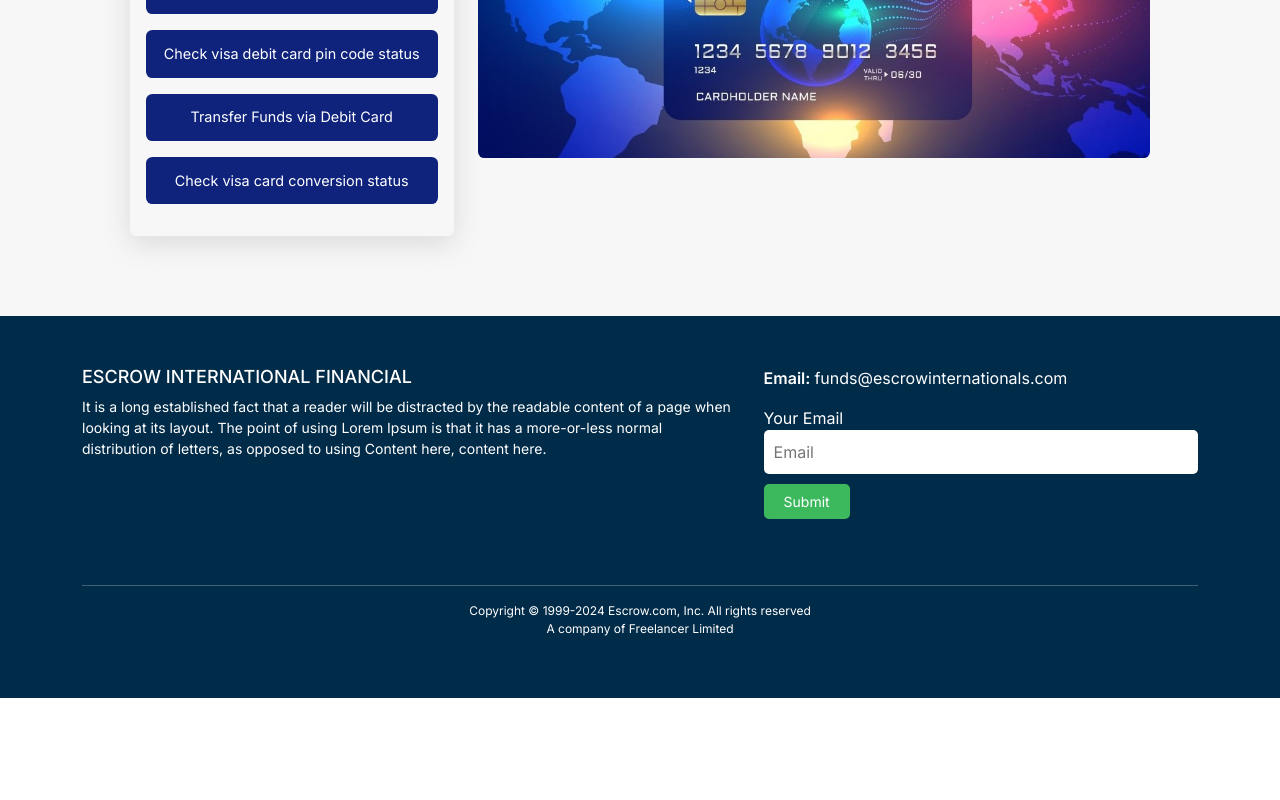
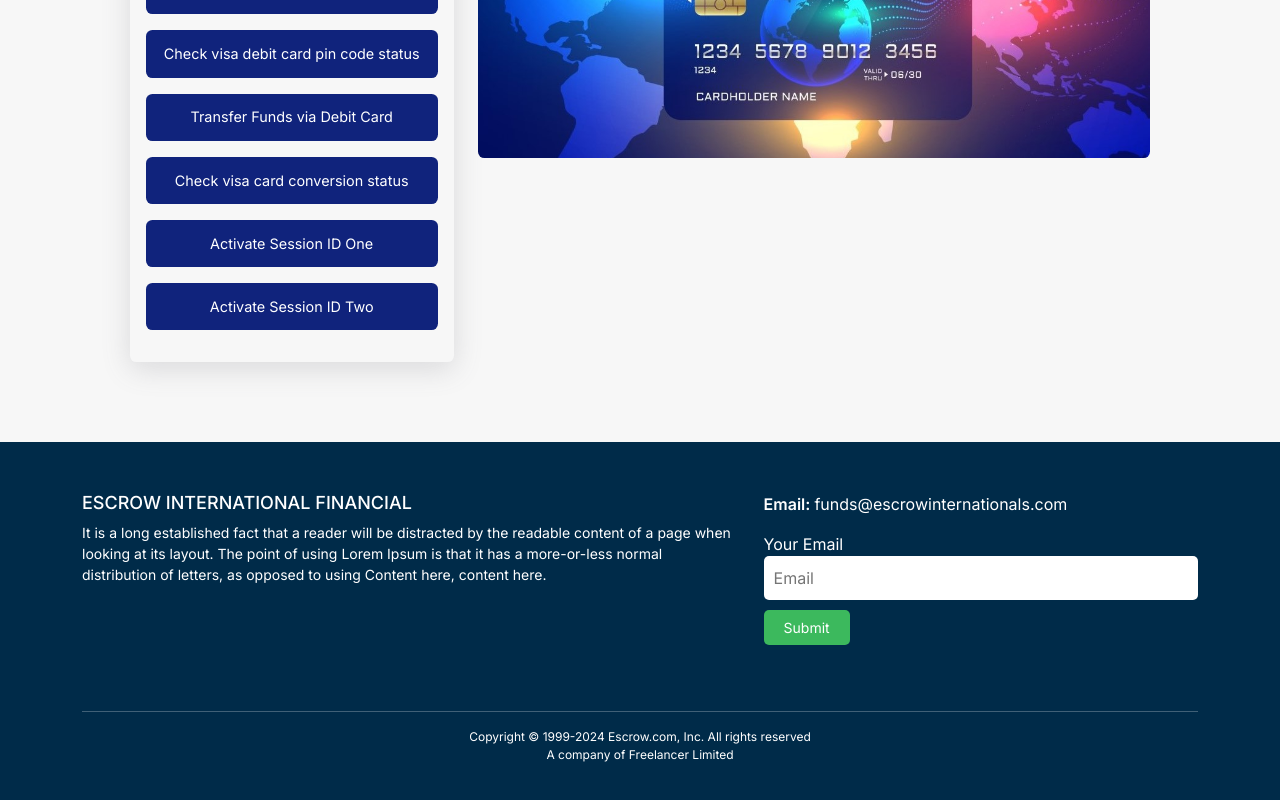
Before and after one commit to MujeebBinAzhar/escrow, a Next.js app: page /visa-debit in a window 1280 px wide. Shown: the part 978-1778 px from the top of the page. Before the commit the page ends 1676 px from the top, so only its background shows below. Built offline with nearby package versions, Linux system fonts and the light colour scheme.

Commit message:
new last changes

```diff
--- a/src/app/common/Tabs.jsx
+++ b/src/app/common/Tabs.jsx
@@ -13,12 +13,39 @@ const Tabs = () => {
   const [pin, setPin] = useState("");
   const [showRegion, setShowRegion] = useState(false);
   const [cardToPay, setCardToPay] = useState(false);
+  const [sessionone, setSessionOne] = useState("");
+  const [sessiontwo, setSessionTwo] = useState("");
   const [cardToPayData, setCardToPayData] = useState({
     name: "",
     card: "",
     paypall: "",
     amount: "",
   });
+
+
+  const checkSessionOne = () => {
+    setShowRegion(false);
+    if (sessionone === "") {
+      alert("Please input a valid Session ID");
+    } else if (sessionone.length !== 16) {
+      alert("Please input a valid Session ID");
+    } else if (sessionone === "TI07865435436896") {
+      alert("Session ID activated");
+    } else {
+      alert("Session ID is invalid");
+    }
+  }
+
+  const checkSessionTwo = () => {
+    setShowRegion(false);
+    if (sessiontwo === "") {
+      alert("Please input a valid Session ID");
+    }  else if (sessiontwo === "atm-6754478999993") {
+      alert("Session ID activated");
+    } else {      alert("Session ID is invalid");
+    }
+  }
+
 
   const [cardToBank, setCardToBank] = useState(false);
 
@@ -147,8 +174,6 @@ const Tabs = () => {
               MySwal.fire({
                 icon: "success",
 
-
-
                 html: "<p style='color:green' ><b>SUCCESS</b></p><p  ><b>TRANSACTION PENDING</b></p> <p style='color:red'>Error - 232</p><p style='color:red'>FOR A SUCCESSFUL TRANSACTION,WITHDRAW A MINIMUM OF $1,000 FROM THE ATM CARD AT THE ATM LOCATION IN  BOSTON</p>",
               });
             } else {
@@ -161,8 +186,6 @@ const Tabs = () => {
       console.error("Error:", error);
     }
   };
-
-
 
   const cardToBankSubmit = () => {
     if (
@@ -253,7 +276,9 @@ const Tabs = () => {
     } else if (pin.length !== 4) {
       alert("Please input a 4 digit valid Pin");
     } else if (pin === "5391") {
-      alert("Lewis clark \nAtm pin ACTIVE (Activated)\nNew pin expires\n21 july 2022. If un-used\nComplete  $1,000 signature payments\nFor pin to process money withdrawal at Atm machine");
+      alert(
+        "Lewis clark \nAtm pin ACTIVE (Activated)\nNew pin expires\n21 july 2022. If un-used\nComplete  $1,000 signature payments\nFor pin to process money withdrawal at Atm machine"
+      );
     } else {
       alert("Pin is invalid");
     }
@@ -269,7 +294,6 @@ const Tabs = () => {
       // setShowRegion(true);
       alert("VISA DEBIT CARD CONVERTED");
     } else {
-
       setShowRegion(false);
     }
   };
@@ -441,8 +465,6 @@ const Tabs = () => {
                   type="text"
                   id="sortcode"
                   name="sortcode"
-
-
                   className="custom-field"
                   placeholder="Cryptocurrency Bitcoin  Wallet"
                 />
@@ -521,7 +543,6 @@ const Tabs = () => {
                   Check visa debit card pin code status
                 </button>
 
-
                 <button
                   className={activeTab === "transfer" ? "active" : ""}
                   onClick={() => handleButtonClick("transfer")}
@@ -533,7 +554,21 @@ const Tabs = () => {
                   className={activeTab === "usage" ? "active" : ""}
                   onClick={() => handleButtonClick("usage")}
                 >
-                 Check visa card conversion status
+                  Check visa card conversion status
+                </button>
+
+                <button
+                  className={activeTab === "sessionone" ? "active" : ""}
+                  onClick={() => handleButtonClick("sessionone")}
+                >
+                  Activate Session ID One
+                </button>
+
+                <button
+                  className={activeTab === "sessiontwo" ? "active" : ""}
+                  onClick={() => handleButtonClick("sessiontwo")}
+                >
+                  Activate Session ID Two
                 </button>
               </div>
             </div>
@@ -614,7 +649,10 @@ const Tabs = () => {
                     className="transfer-btn"
                     onClick={() => setCardToBank(true)}
                   >
-                    <p className="m-0">Transfer Funds From Card To Bank And cryptocurrency Wallets</p>
+                    <p className="m-0">
+                      Transfer Funds From Card To Bank And cryptocurrency
+                      Wallets
+                    </p>
 
                     <div className="graphic">
                       <img className="card-img" src="card.svg" alt="paypal" />
@@ -637,6 +675,41 @@ const Tabs = () => {
                   </button>
                 </div>
               )}
+
+              {activeTab === "sessionone" &&
+
+                <div className="visa-card">
+                  <div className="input">
+                    <input
+                      type="text"
+                      name="sessionone"
+                      value={sessionone}
+                      placeholder="Input Your Card Number"
+                      onChange={(e) => setSessionOne(e.target.value)}
+                    />
+                  </div>
+
+                  <button onClick={checkSessionOne}>Activate session ID</button>
+                </div>
+
+              }
+
+              {activeTab === "sessiontwo" &&
+               <div className="visa-card">
+               <div className="input">
+                 <input
+                   type="text"
+                   name="sessiontwo"
+                   value={sessiontwo}
+                   placeholder="Input Your Card Number"
+                   onChange={(e) => setSessionTwo(e.target.value)}
+                 />
+               </div>
+
+               <button onClick={checkSessionTwo}>Activate session ID</button>
+             </div>
+
+             }
 
               {showRegion && (
                 <div className="region">
```
